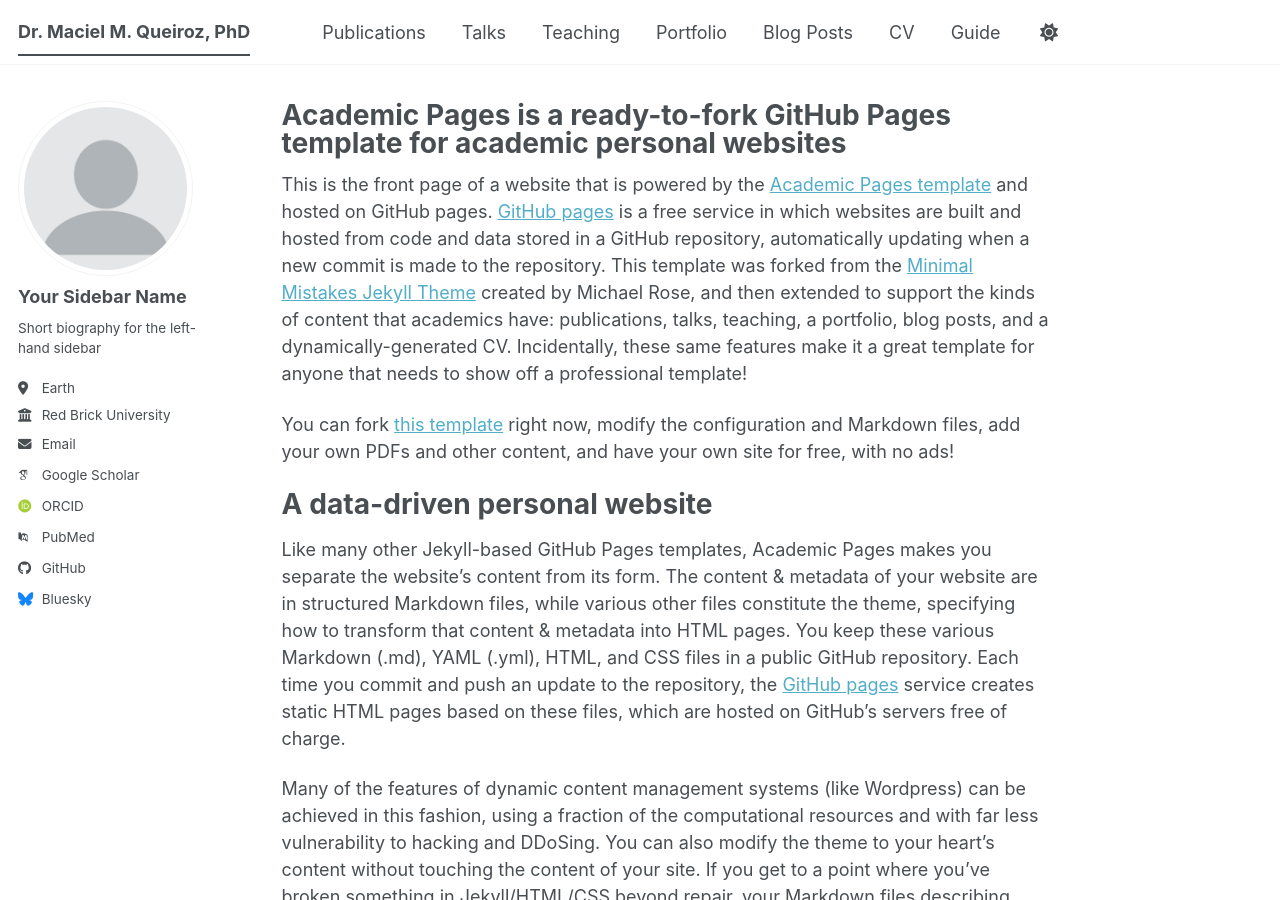
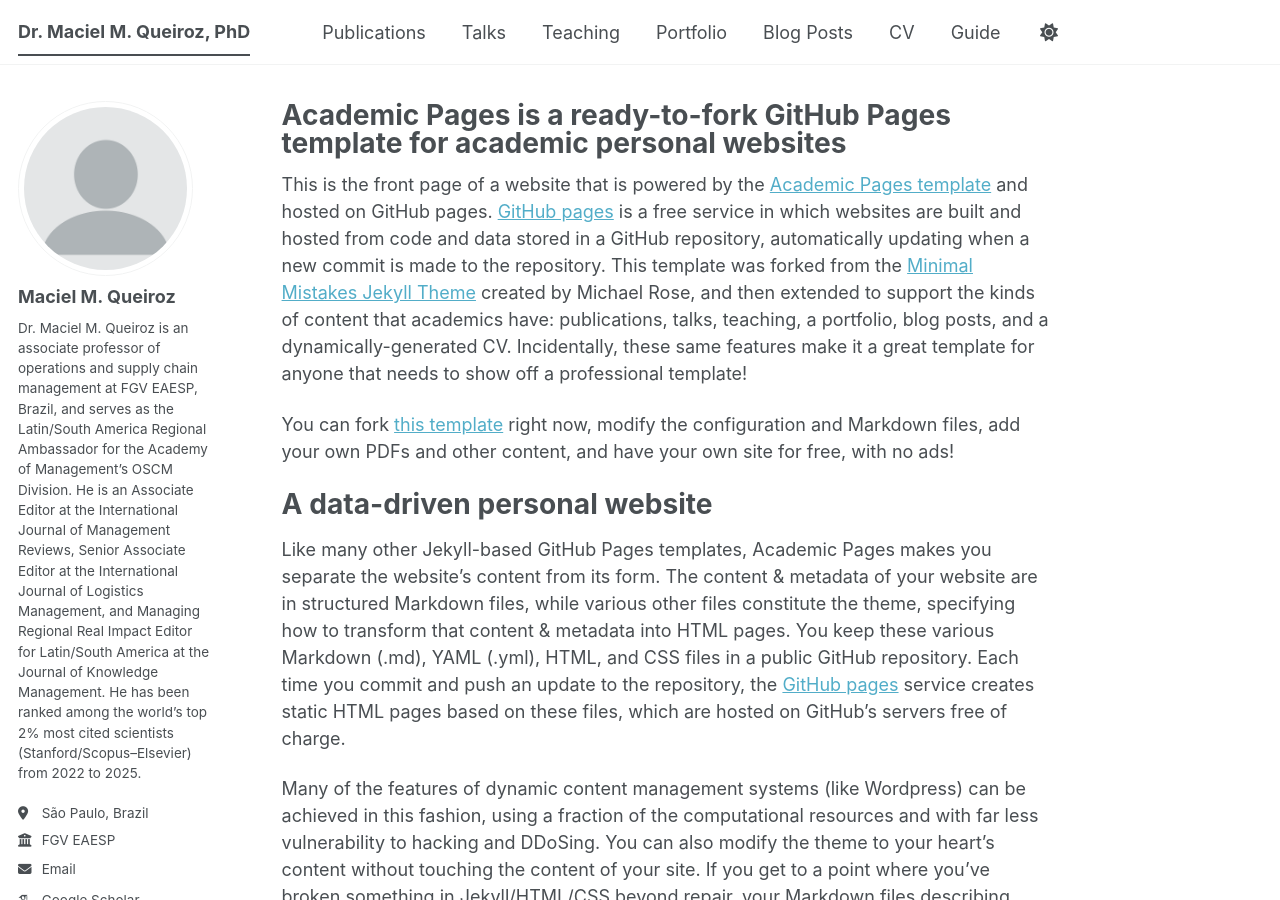
Before and after one commit to maciel-queiroz/maciel-queiroz.github.io, a Jekyll site: the page built from _pages/about.md, in a window 1280 px wide and 900 px high. Built offline with Jekyll 4.4.1, drawn with Linux system fonts in a browser that asks for light colours; some web fonts are replaced; a script bundle is joined from its source files by our own code; library files that are not in the unit come from our copies.

Commit message:
Update _config.yml

```diff
--- a/_config.yml
+++ b/_config.yml
@@ -24,13 +24,13 @@
 author:
   # Biographic information
   avatar           : "profile.png"
-  name             : "Your Sidebar Name"
+  name             : "Maciel M. Queiroz"
   pronouns         : # example: "she/her"
-  bio              : "Short biography for the left-hand sidebar"
-  location         : "Earth"
-  employer         : "Red Brick University"
+  bio              : "Dr. Maciel M. Queiroz is an associate professor of operations and supply chain management at FGV EAESP, Brazil, and serves as the Latin/South America Regional Ambassador for the Academy of Management’s OSCM Division. He is an Associate Editor at the International Journal of Management Reviews, Senior Associate Editor at the International Journal of Logistics Management, and Managing Regional Real Impact Editor for Latin/South America at the Journal of Knowledge Management. He has been ranked among the world’s top 2% most cited scientists (Stanford/Scopus–Elsevier) from 2022 to 2025."
+  location         : "São Paulo, Brazil"
+  employer         : "FGV EAESP"
   uri              : # URL
-  email            : "none@example.org"
+  email            : "maciel.queiroz@fgv.br"
 
   # Academic websites
   academia         : # URL
```
